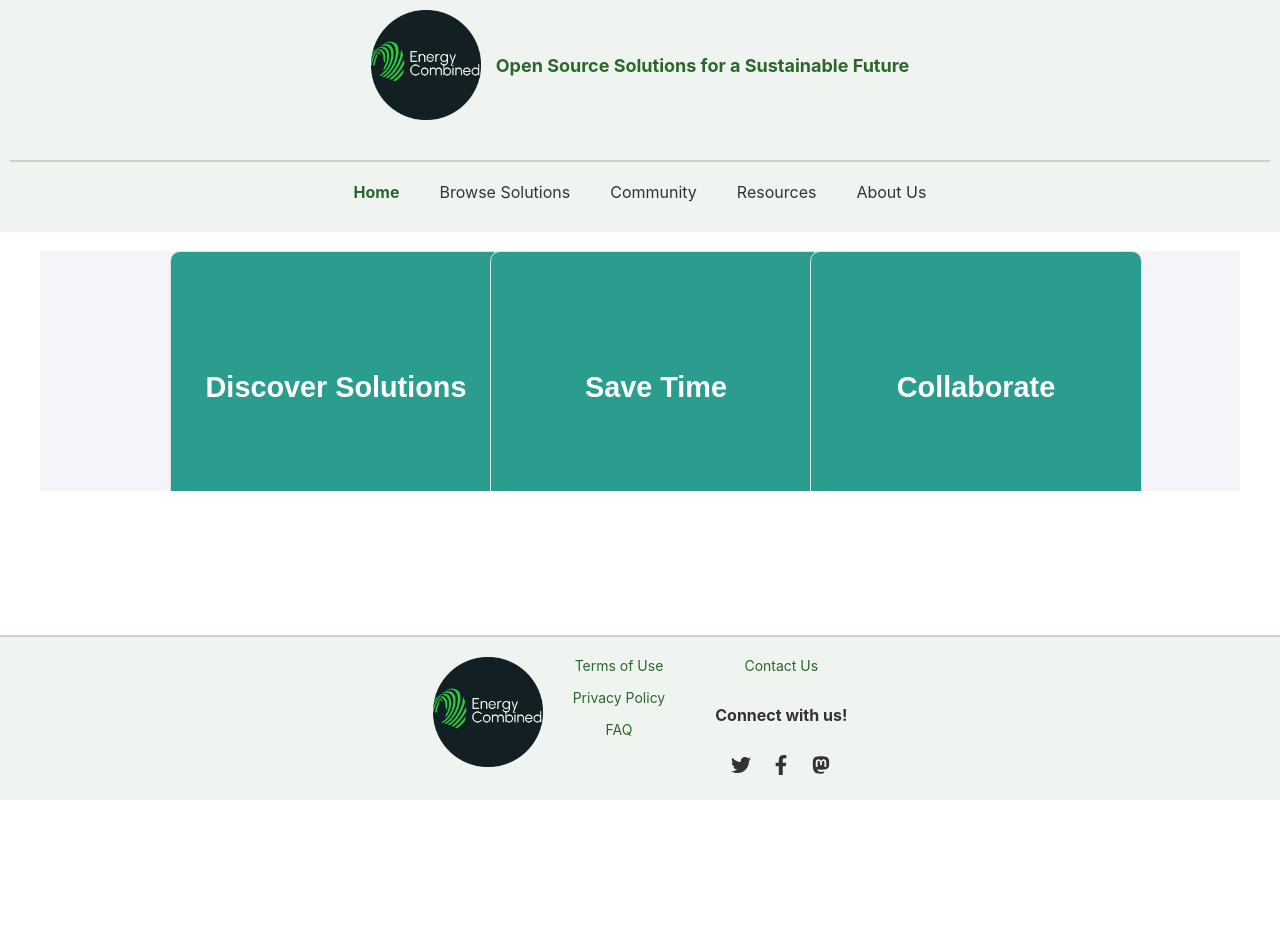
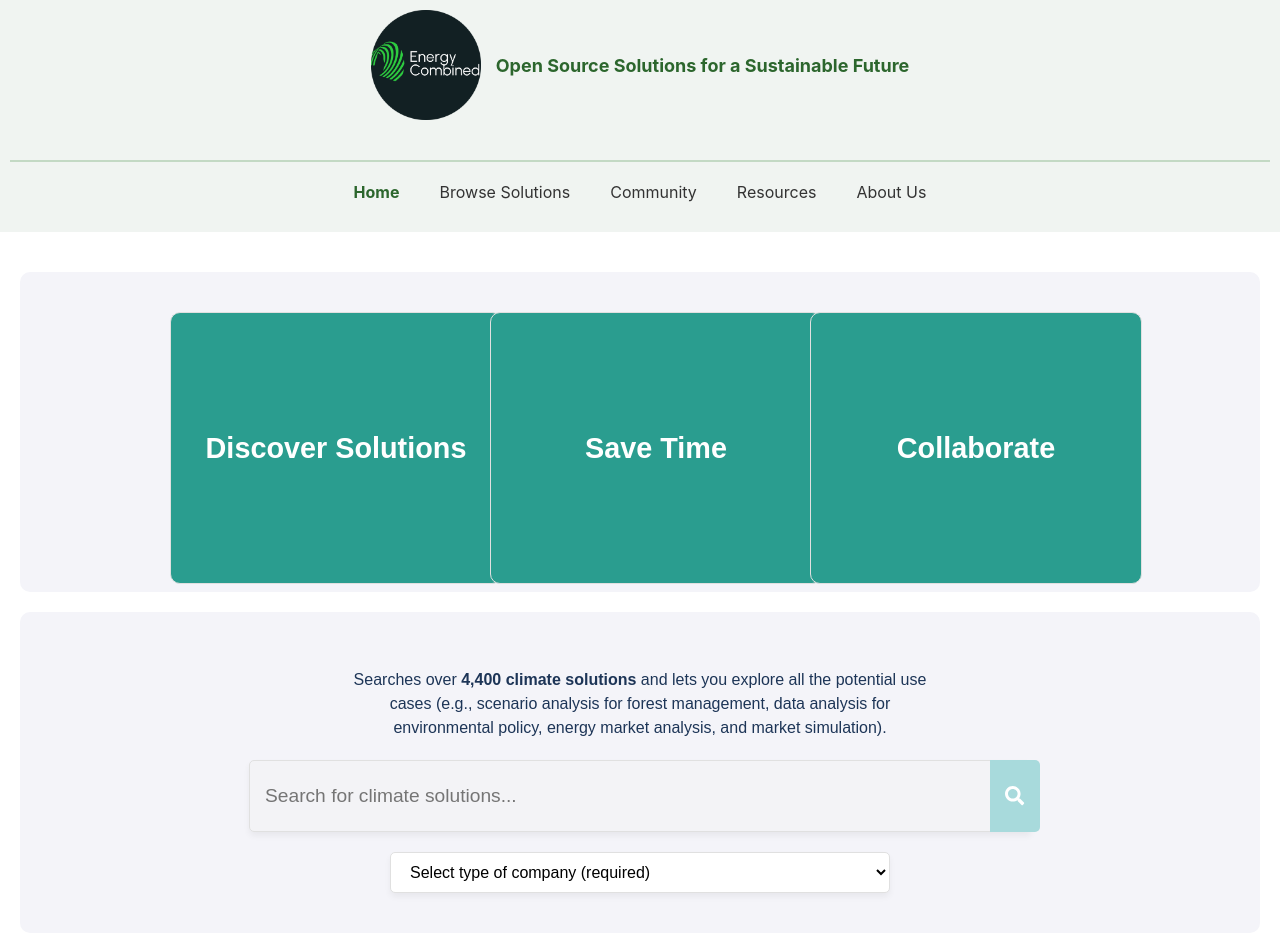
Before and after one commit to energycombined/OSSfinder, a React (Create React App) app in the folder front-end/: page / in a window 1280 px wide. Shown: the top 952 px of the page. Before the commit the page ends 800 px from the top, so only its background shows below. Built offline with nearby package versions, Linux system fonts and the light colour scheme.

Commit message:
Add search functionality with backend integration and dropdown validation

```diff
--- a/front-end/src/App.js
+++ b/front-end/src/App.js
@@ -2,6 +2,7 @@ import React from 'react';
 import Header from './components/Header';
 import Footer from './components/Footer';
 import Boxes from './components/Boxes';
+import SearchSolutions from './components/SearchSolutions';
 import './styles/App.css';
 
 function App() {
@@ -11,6 +12,7 @@ function App() {
       <main className="main-content">
         {/* Other components or page content */}
         <Boxes />
+        <SearchSolutions />
       </main>
       <Footer />
     </div>
--- /dev/null
+++ b/front-end/src/components/SearchSolutions.js
@@ -0,0 +1,119 @@
+import React, { useState } from 'react';
+import '../styles/SearchSolutions.css';
+import { FaSearch, FaTimes } from 'react-icons/fa';
+
+const SearchSolutions = () => {
+  const [isLoading, setIsLoading] = useState(false);
+  const [searchQuery, setSearchQuery] = useState('');
+  const [selectedOption, setSelectedOption] = useState('');
+  const [dropdownError, setDropdownError] = useState(false);
+
+  const handleSearch = async () => {
+    if (!selectedOption) {
+      setDropdownError(true);
+      return;
+    }
+
+    if (!searchQuery.trim()) {
+      alert('Please enter a search query');
+      return;
+    }
+
+    setIsLoading(true);
+
+    try {
+      // Replace with your actual backend endpoint
+      const response = await fetch('http://your-backend-url/search.php', {
+        method: 'POST',
+        headers: {
+          'Content-Type': 'application/json',
+        },
+        body: JSON.stringify({
+          query: searchQuery,
+          category: selectedOption,
+        }),
+      });
+
+      if (!response.ok) {
+        throw new Error('Error performing search');
+      }
+
+      const data = await response.json();
+
+      // Process the response data as needed
+      console.log('Search results:', data);
+      alert('Search completed. Check console for results.');
+    } catch (error) {
+      console.error('Error:', error);
+      alert('Failed to perform search. Please try again.');
+    } finally {
+      setIsLoading(false);
+    }
+  };
+
+  const handleDropdownChange = (e) => {
+    setSelectedOption(e.target.value);
+    setDropdownError(false); // Clear error when a valid option is selected
+  };
+
+  const handleClear = () => {
+    setSearchQuery('');
+  };
+
+  return (
+    <section className="search-section">
+      <div className="search-text">
+        <p>
+          Searches over <strong>4,400 climate solutions</strong> and lets you explore all the potential use cases (e.g.,
+          scenario analysis for forest management, data analysis for environmental policy, energy market analysis, and
+          market simulation).
+        </p>
+      </div>
+      <div className="search-bar-container">
+        <div className="search-bar-wrapper">
+          <input
+            type="text"
+            placeholder="Search for climate solutions..."
+            className="search-bar"
+            value={searchQuery}
+            onChange={(e) => setSearchQuery(e.target.value)}
+            disabled={!selectedOption} // Disable input until an option is selected
+          />
+          {searchQuery && (
+            <button className="delete-button" onClick={handleClear}>
+              <FaTimes />
+            </button>
+          )}
+          <button
+            className="search-button"
+            onClick={handleSearch}
+            disabled={!selectedOption || isLoading} // Disable button until dropdown is selected
+          >
+            {isLoading ? (
+              <span className="spinner"></span>
+            ) : (
+              <FaSearch />
+            )}
+          </button>
+        </div>
+        <select
+          className={`dropdown ${dropdownError ? 'dropdown-error' : ''}`} // Add error class if no selection
+          onChange={handleDropdownChange}
+          value={selectedOption}
+        >
+          <option value="" disabled>
+            Select type of company (required)
+          </option>
+          {Array.from({ length: 15 }).map((_, index) => (
+            <option key={index} value={`placeholder-${index + 1}`}>
+              Placeholder {index + 1}
+            </option>
+          ))}
+        </select>
+        {dropdownError && <p className="error-message">Please select an option from the dropdown</p>}
+      </div>
+    </section>
+  );
+};
+
+export default SearchSolutions;
--- /dev/null
+++ b/front-end/src/styles/SearchSolutions.css
@@ -0,0 +1,146 @@
+/* Section styling for alignment */
+.search-section {
+    padding: 40px 20px; /* Consistent padding */
+    background-color: #f4f4f9; /* Light gray background */
+    max-width: 1200px; /* Align with the boxes-section width */
+    margin: 20px auto; /* Add white space between components and center */
+    text-align: center;
+    border-radius: 10px; /* Optional: Add rounded corners for a modern look */
+  }
+
+  /* Explanatory text styling */
+  .search-text {
+    max-width: 600px; /* Limit the width of the text for better centering */
+    margin: 0 auto 20px; /* Center text horizontally and add spacing below */
+  }
+
+  .search-text p {
+    font-family: 'Poppins', sans-serif; /* Primary font */
+    font-size: 1rem;
+    line-height: 1.5;
+    color: #1d3557; /* Charcoal for readability */
+  }
+
+  /* Search bar and button container */
+  .search-bar-container {
+    display: flex;
+    flex-direction: column;
+    align-items: center;
+    gap: 20px; /* Space between search bar and dropdown */
+  }
+
+  .search-bar-wrapper {
+    position: relative;
+    width: 100%;
+    max-width: 800px; /* Match the alignment with boxes */
+  }
+
+  /* Search bar styling */
+  .search-bar {
+    width: calc(100% - 50px); /* Subtract the button width */
+    height: 50px; /* Slightly taller search bar */
+    padding: 10px 15px; /* Add standard padding */
+    font-size: 1.2rem; /* Larger font size for readability */
+    border: 1px solid #e0e0e0;
+    border-radius: 5px 0 0 5px; /* Round only the left side */
+    box-shadow: 0px 4px 6px rgba(0, 0, 0, 0.05);
+    outline: none;
+    font-family: 'Poppins', sans-serif; /* Consistent font */
+  }
+
+  .search-bar:focus {
+    border-color: #2a9d8f; /* Olive Green for focus */
+    box-shadow: 0px 4px 6px rgba(0, 0, 0, 0.1);
+  }
+
+  /* Search button styling */
+  .search-button {
+    position: absolute;
+    top: 0;
+    right: 0; /* Flush with the edge of the search bar */
+    height: 100%; /* Match the height of the search bar */
+    width: 50px; /* Fixed width for the button */
+    background-color: #457b9d; /* Dark Green */
+    color: white;
+    border: none;
+    border-radius: 0 5px 5px 0; /* Round only the right side */
+    display: flex;
+    justify-content: center;
+    align-items: center;
+    font-size: 1.2rem;
+    cursor: pointer;
+    transition: background-color 0.3s;
+  }
+
+  .search-button:disabled {
+    background-color: #a8dadc; /* Light Green for disabled state */
+    cursor: not-allowed;
+  }
+
+  .search-button:hover:not(:disabled) {
+    background-color: #2a9d8f; /* Olive Green on hover */
+  }
+
+  /* Delete button styling */
+  .delete-button {
+    position: absolute;
+    top: 50%;
+    right: 55px; /* Positioned left of the arrow button */
+    transform: translateY(-50%);
+    background-color: transparent;
+    color: #457b9d; /* Dark Green */
+    border: none;
+    font-size: 1.2rem;
+    cursor: pointer;
+  }
+
+  .delete-button:hover {
+    color: #2a9d8f; /* Olive Green on hover */
+  }
+
+/* Dropdown styling */
+.dropdown {
+    width: 70%;
+    max-width: 500px;
+    padding: 10px 15px;
+    font-size: 1rem;
+    border: 1px solid #e0e0e0;
+    border-radius: 5px;
+    background-color: #ffffff;
+    font-family: 'Poppins', sans-serif;
+    box-shadow: 0px 4px 6px rgba(0, 0, 0, 0.05);
+    outline: none;
+  }
+
+  .dropdown:focus {
+    border-color: #2a9d8f; /* Olive Green for focus */
+    box-shadow: 0px 4px 6px rgba(0, 0, 0, 0.1);
+  }
+
+  /* Error state for dropdown */
+  .dropdown-error {
+    border-color: #ff4d4f; /* Red for error */
+    box-shadow: 0px 4px 6px rgba(255, 77, 79, 0.5); /* Subtle red shadow */
+  }
+
+  /* Error message styling */
+  .error-message {
+    color: #ff4d4f; /* Red for error text */
+    font-size: 0.9rem;
+    margin-top: 5px;
+  }
+
+  /* Responsive adjustments */
+  @media (max-width: 768px) {
+    .search-bar-wrapper {
+      max-width: 100%;
+    }
+
+    .dropdown {
+      width: 90%; /* Full width on smaller screens */
+    }
+
+    .search-text {
+      max-width: 100%; /* Allow text to expand fully on smaller screens */
+    }
+  }
--- a/front-end/src/styles/boxes.css
+++ b/front-end/src/styles/boxes.css
@@ -4,12 +4,12 @@
     justify-content: center;
     align-items: center;
     gap: 20px; /* Space between boxes */
-    padding: 0; /* Remove extra padding */
+    padding: 40px 20px; /* Add consistent padding for white space */
     background-color: #f4f4f9; /* Light gray background */
-    max-width: 1200px; /* Optional: Limit overall section width */
-    margin: 0 auto; /* Center section */
-    margin-top: -1px; /* Prevent small gaps caused by borders or rounding */
-    overflow: hidden; /* Prevent boxes from spilling out of the grey section */
+    max-width: 1200px; /* Align with search-section width */
+    margin: 20px auto; /* Add white space and center section */
+    border-radius: 10px; /* Optional: Add rounded corners for a modern look */
+    overflow: hidden; /* Prevent overflow */
   }
 
   /* Box container */
```
